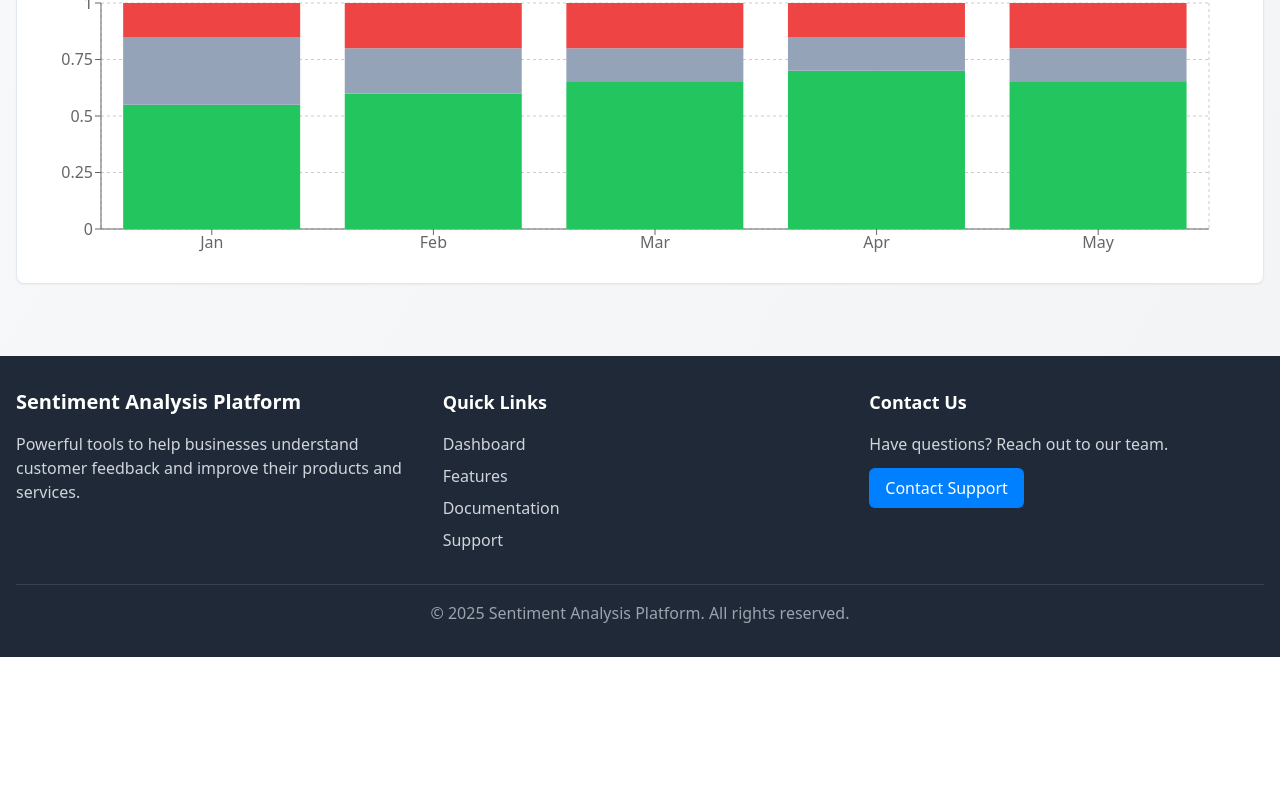
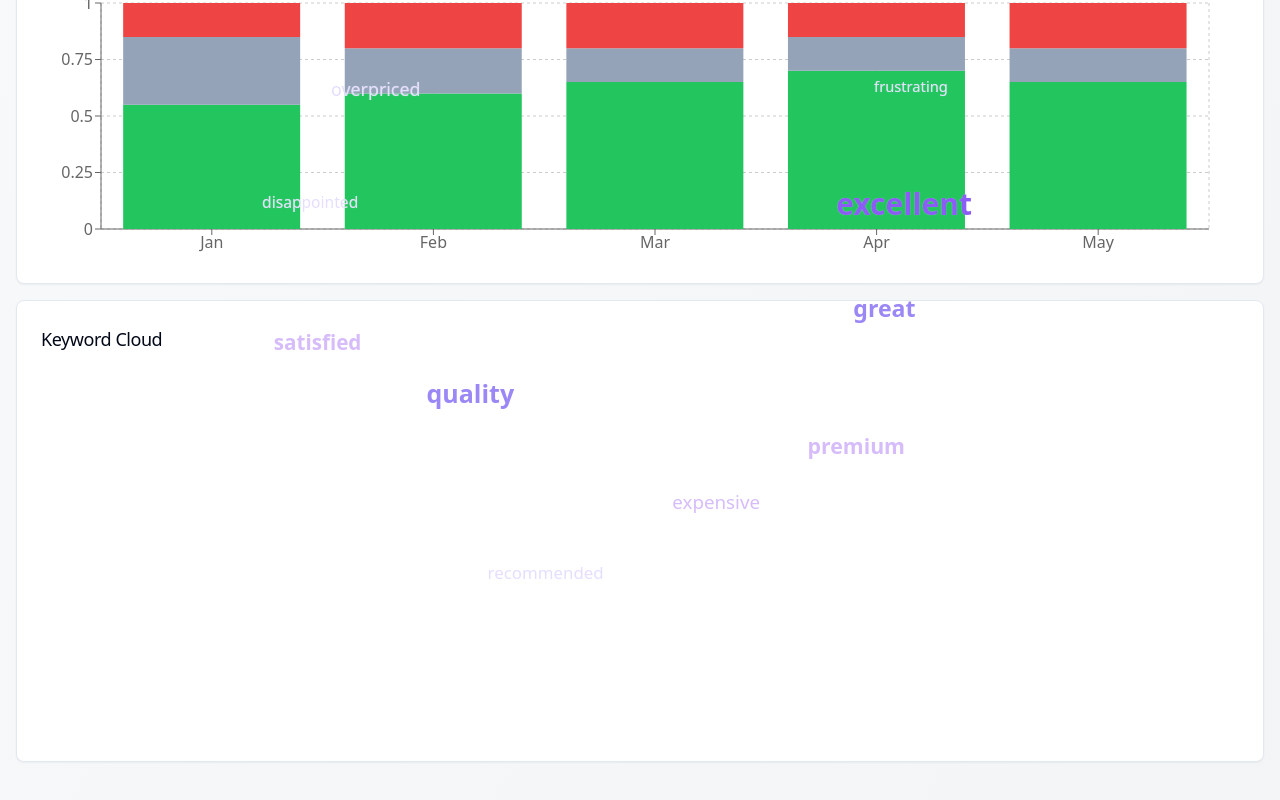
Before and after one commit to diptibangde10/Sentilytics, a React (Vite) app: page / in a window 1280 px wide. Shown: the part 1366-2166 px from the top of the page. Before the commit the page ends 2023 px from the top, so only its background shows below. Built offline with nearby package versions, Linux system fonts and the light colour scheme.

Commit message:
Add word cloud to dashboard
Add word cloud visualization to the sentiment dashboard component.

```diff
--- a/src/components/SentimentDashboard.tsx
+++ b/src/components/SentimentDashboard.tsx
@@ -3,7 +3,7 @@ import { FC } from "react";
 import { Card, CardContent, CardHeader, CardTitle } from "@/components/ui/card";
 import { ThumbsUp, ThumbsDown, Minus, TrendingUp, TrendingDown } from "lucide-react";
 import { Progress } from "@/components/ui/progress";
-import { BarChart, Bar, XAxis, YAxis, CartesianGrid, Tooltip, ResponsiveContainer, Cell } from "recharts";
+import { BarChart, Bar, XAxis, YAxis, CartesianGrid, Tooltip, ResponsiveContainer, Cell, ScatterChart, Scatter } from "recharts";
 
 interface SentimentDashboardProps {
   data?: any;
@@ -30,6 +30,15 @@ const SentimentDashboard: FC<SentimentDashboardProps> = ({ data }) => {
       { text: "premium", value: 36 },
       { text: "expensive", value: 28 },
       { text: "recommended", value: 22 },
+      { text: "quality", value: 48 },
+      { text: "satisfied", value: 34 },
+      { text: "disappointed", value: 18 },
+      { text: "overpriced", value: 25 },
+      { text: "efficient", value: 30 },
+      { text: "reliable", value: 38 },
+      { text: "innovative", value: 32 },
+      { text: "user-friendly", value: 26 },
+      { text: "frustrating", value: 15 },
     ],
   };
 
@@ -37,6 +46,7 @@ const SentimentDashboard: FC<SentimentDashboardProps> = ({ data }) => {
   const positiveAspects = sentimentData?.mostPositiveAspects || [];
   const negativeAspects = sentimentData?.mostNegativeAspects || [];
   const timeSeriesData = sentimentData?.overTime || [];
+  const keywordCloudData = sentimentData?.keywordCloud || [];
 
   const getColor = (type: string) => {
     switch (type) {
@@ -48,6 +58,53 @@ const SentimentDashboard: FC<SentimentDashboardProps> = ({ data }) => {
         return 'rgb(148, 163, 184)';
     }
   };
+
+  // Function to get a color for word cloud based on value
+  const getWordCloudColor = (value: number) => {
+    const maxValue = Math.max(...keywordCloudData.map(item => item.value));
+    const minValue = Math.min(...keywordCloudData.map(item => item.value));
+    const normalizedValue = (value - minValue) / (maxValue - minValue || 1);
+
+    // Color palette from lighter to darker
+    if (normalizedValue > 0.75) return '#8B5CF6'; // Vivid Purple
+    if (normalizedValue > 0.5) return '#9b87f5';  // Primary Purple
+    if (normalizedValue > 0.25) return '#D6BCFA'; // Light Purple
+    return '#E5DEFF';  // Soft Purple
+  };
+
+  // Create word cloud data for scatter chart
+  const prepareWordCloudData = () => {
+    if (!keywordCloudData.length) return [];
+
+    const maxValue = Math.max(...keywordCloudData.map(item => item.value));
+    const data = [];
+
+    // Position words in a circular pattern with random offsets
+    const centerX = 50;
+    const centerY = 50;
+    const radius = 35;
+
+    keywordCloudData.forEach((item, index) => {
+      const angle = (index / keywordCloudData.length) * Math.PI * 2;
+      const randomRadius = radius * (0.6 + Math.random() * 0.4);
+      const x = centerX + Math.cos(angle) * randomRadius;
+      const y = centerY + Math.sin(angle) * randomRadius;
+      const size = (item.value / maxValue) * 20 + 10; // Size proportional to value
+
+      data.push({
+        x,
+        y,
+        z: size,
+        text: item.text,
+        value: item.value,
+        color: getWordCloudColor(item.value)
+      });
+    });
+
+    return data;
+  };
+
+  const wordCloudData = prepareWordCloudData();
 
   return (
     <div className="grid gap-4 md:grid-cols-2 lg:grid-cols-3">
@@ -152,6 +209,65 @@ const SentimentDashboard: FC<SentimentDashboardProps> = ({ data }) => {
           </ResponsiveContainer>
         </CardContent>
       </Card>
+
+      <Card className="dashboard-card col-span-full">
+        <CardHeader className="pb-2">
+          <CardTitle className="text-lg font-medium">Keyword Cloud</CardTitle>
+        </CardHeader>
+        <CardContent className="h-[400px]">
+          <ResponsiveContainer width="100%" height="100%">
+            <ScatterChart
+              margin={{ top: 20, right: 20, bottom: 20, left: 20 }}
+            >
+              <Scatter
+                data={wordCloudData}
+                fill="#8884d8"
+              >
+                {wordCloudData.map((entry, index) => (
+                  <Cell
+                    key={`cell-${index}`}
+                    fill={entry.color}
+                  />
+                ))}
+              </Scatter>
+              <Tooltip
+                content={({ active, payload }) => {
+                  if (active && payload && payload.length) {
+                    const data = payload[0].payload;
+                    return (
+                      <div className="bg-white p-2 border border-gray-200 shadow-md rounded-md">
+                        <p className="font-medium">{data.text}</p>
+                        <p>Count: {data.value}</p>
+                      </div>
+                    );
+                  }
+                  return null;
+                }}
+              />
+            </ScatterChart>
+          </ResponsiveContainer>
+          <div className="absolute inset-0 pointer-events-none">
+            {wordCloudData.map((entry, index) => (
+              <div
+                key={`word-${index}`}
+                className="absolute"
+                style={{
+                  left: `${entry.x}%`,
+                  top: `${entry.y}%`,
+                  transform: 'translate(-50%, -50%)',
+                  fontSize: `${entry.z}px`,
+                  color: entry.color,
+                  fontWeight: entry.value > 30 ? 'bold' : 'normal',
+                  textShadow: '0 0 1px rgba(255,255,255,0.5)',
+                  transition: 'all 0.3s ease-in-out',
+                }}
+              >
+                {entry.text}
+              </div>
+            ))}
+          </div>
+        </CardContent>
+      </Card>
     </div>
   );
 };
```
